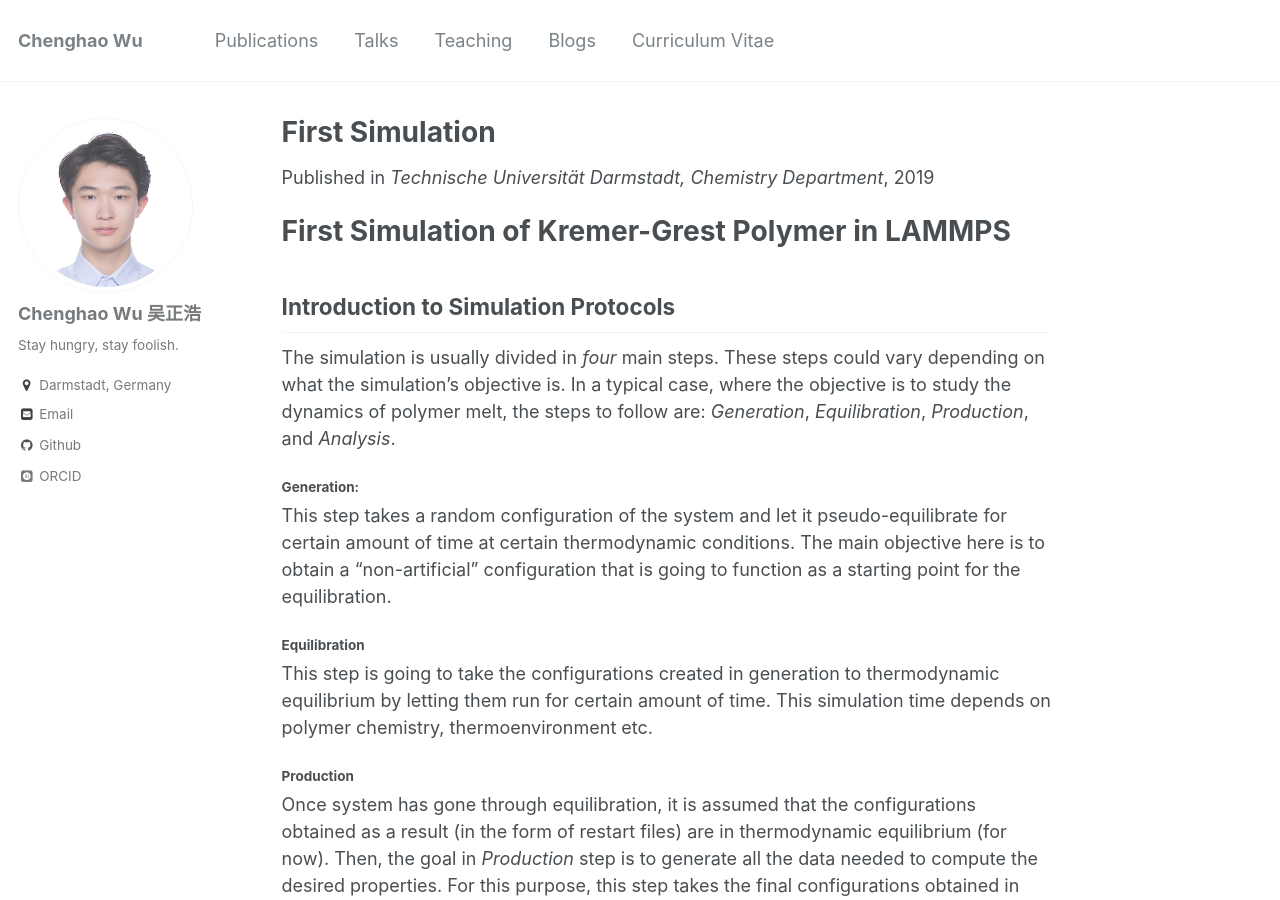
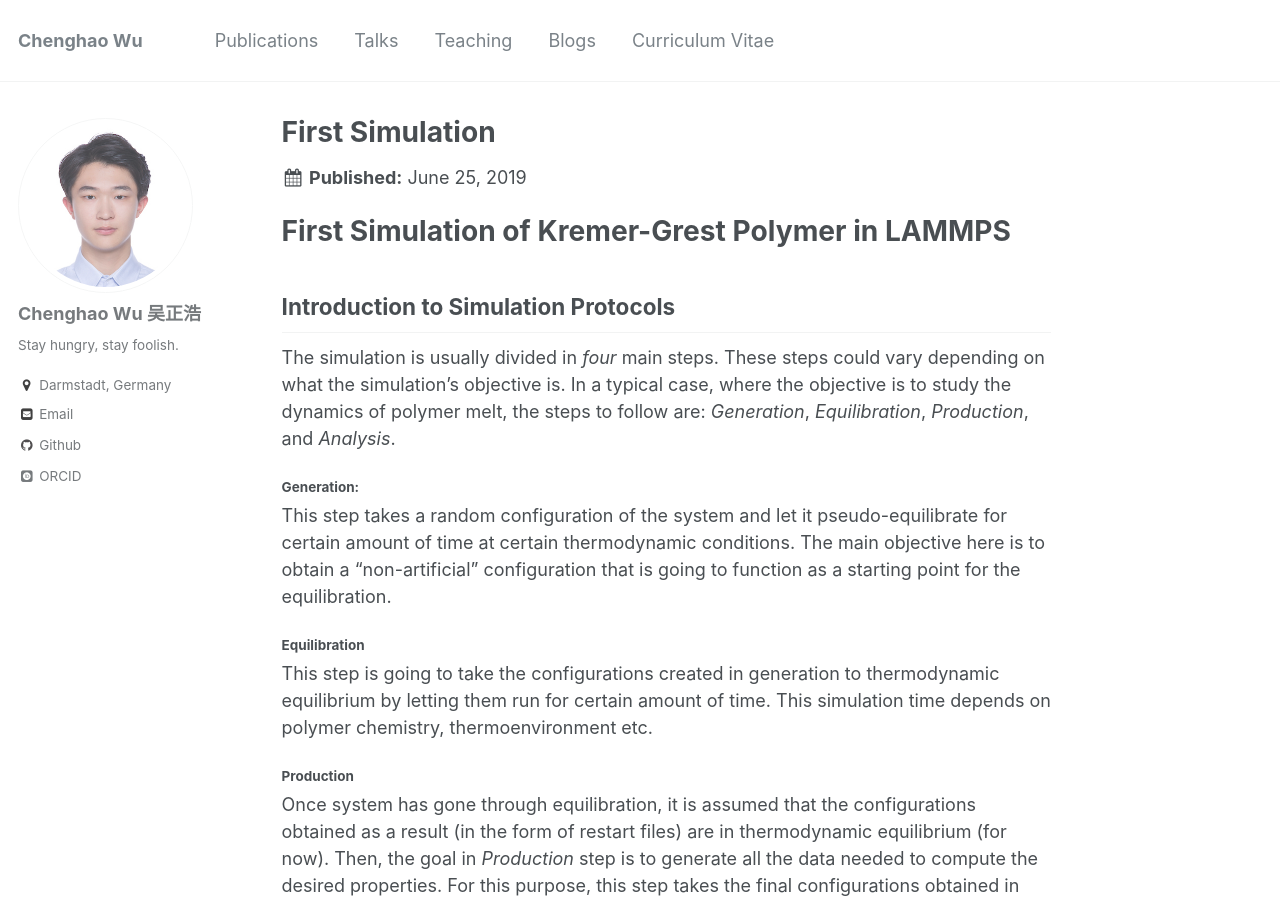
Before and after one commit to Chenghao-Wu/Chenghao-Wu.github.io, a Jekyll site: the page built from _blogs/First_Simulation.md, in a window 1280 px wide and 900 px high. Built offline with Jekyll 4.4.1, drawn with Linux system fonts in a browser that asks for light colours; some web fonts are replaced.

Commit message:
add blog

```diff
--- a/_blogs/First_Simulation.md
+++ b/_blogs/First_Simulation.md
@@ -1,11 +1,8 @@
 ---
 title: "First Simulation"
+excerpt: ""
 collection: blogs
-type: "Blogs"
-permalink: /blogs/First_Simulation
-venue: "Technische Universität Darmstadt, Chemistry Department"
-date: 2019-10-01
-location: "Darmstadt, Germany"
+date: 2019-06-25
 ---
 
 # First Simulation of Kremer-Grest Polymer in LAMMPS
```
